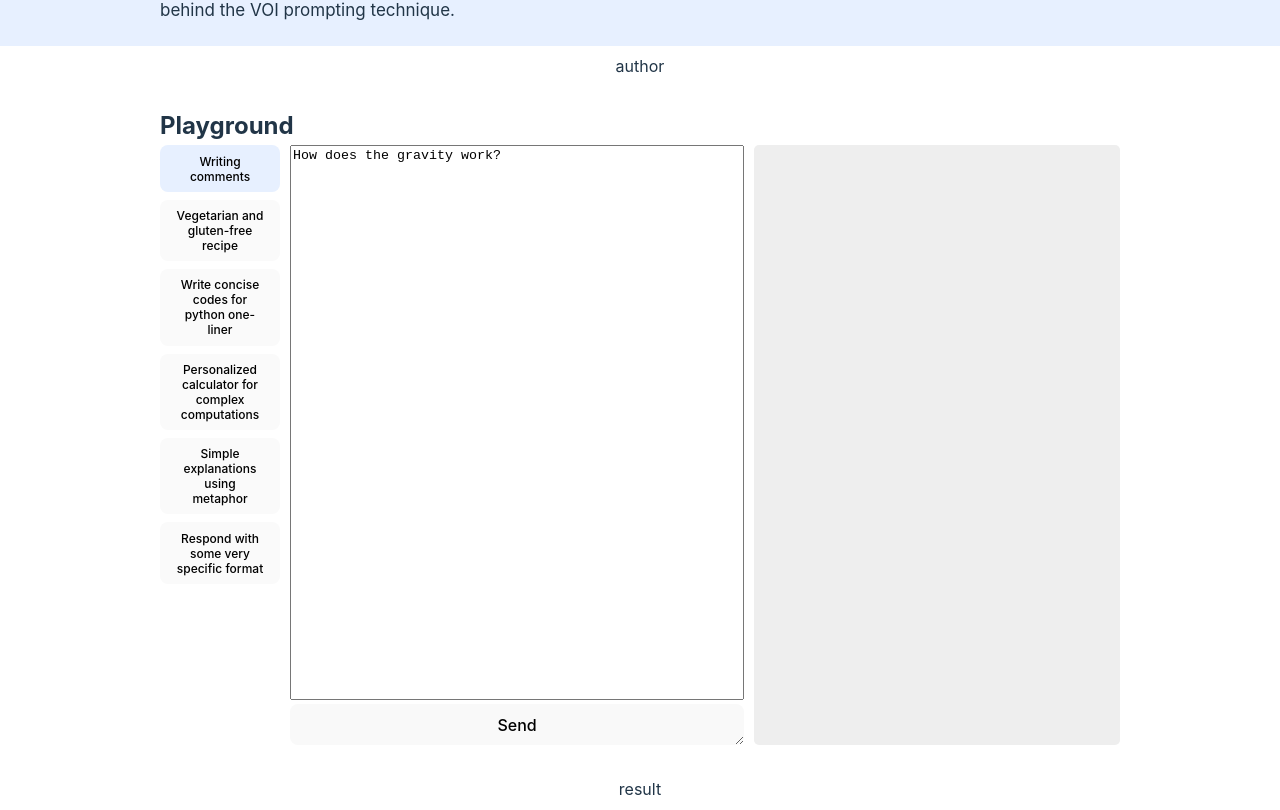
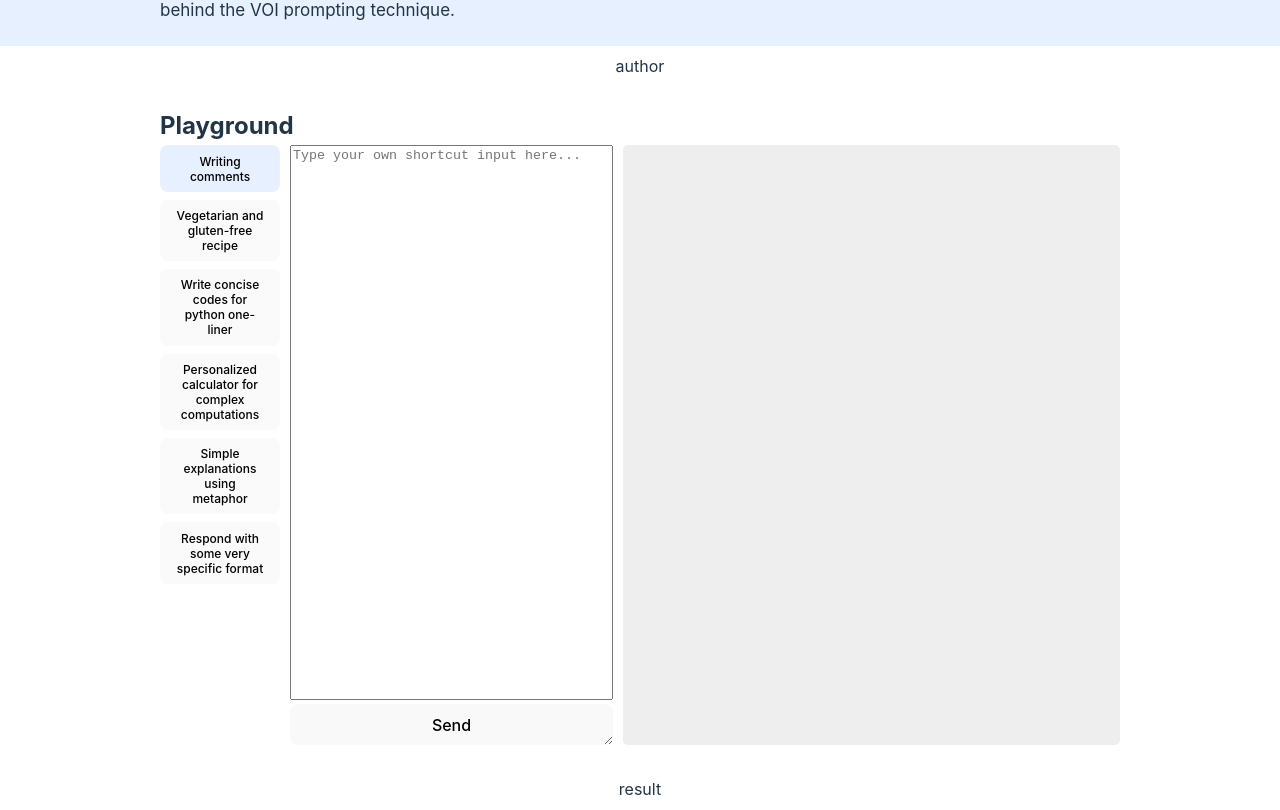
Before and after one commit to yumincho/autoui-demo, a React (Vite) app: page / in a window 1280 px wide. Shown: the part 394-1204 px from the top of the page. Built offline with nearby package versions, Linux system fonts and the light colour scheme.

Commit message:
:speech_balloon: update placeholder

```diff
--- a/src/section/Playground.tsx
+++ b/src/section/Playground.tsx
@@ -22,7 +22,7 @@ const Request = styled.form`
   flex-direction: column;
   gap: 4px;
 
-  width: 45ch;
+  width: 32ch;
   height: 100%;
 
   overflow: auto;
@@ -87,7 +87,7 @@ const handleRequest = async (
 
 const Playground = ({ userID, shortcutID, shortcutIndex }: DialogueConfig) => {
   const [result, setResult] = useState<string>("");
-  const [value, setValue] = useState<string>("How does the gravity work?");
+  const [value, setValue] = useState<string>("");
 
   const handleClick = async (e: FormEvent, value: string) => {
     e.preventDefault();
@@ -108,6 +108,7 @@ const Playground = ({ userID, shortcutID, shortcutIndex }: DialogueConfig) => {
           style={{ height: "100%", resize: "none" }}
           onChange={(e) => setValue(e.target.value)}
           value={value}
+          placeholder="Type your own shortcut input here..."
         />
         <button style={{ width: "auto" }}>Send</button>
       </Request>
```
